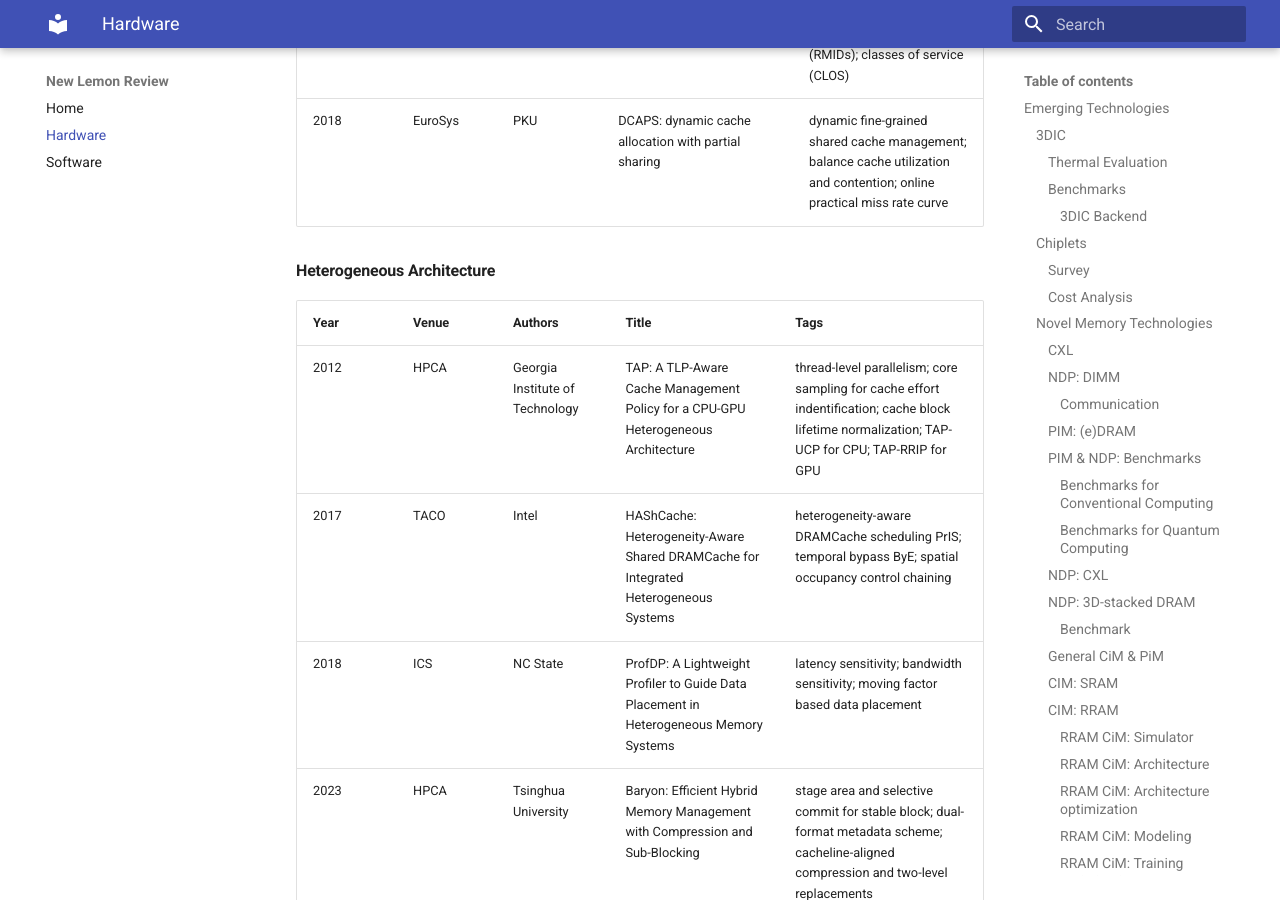
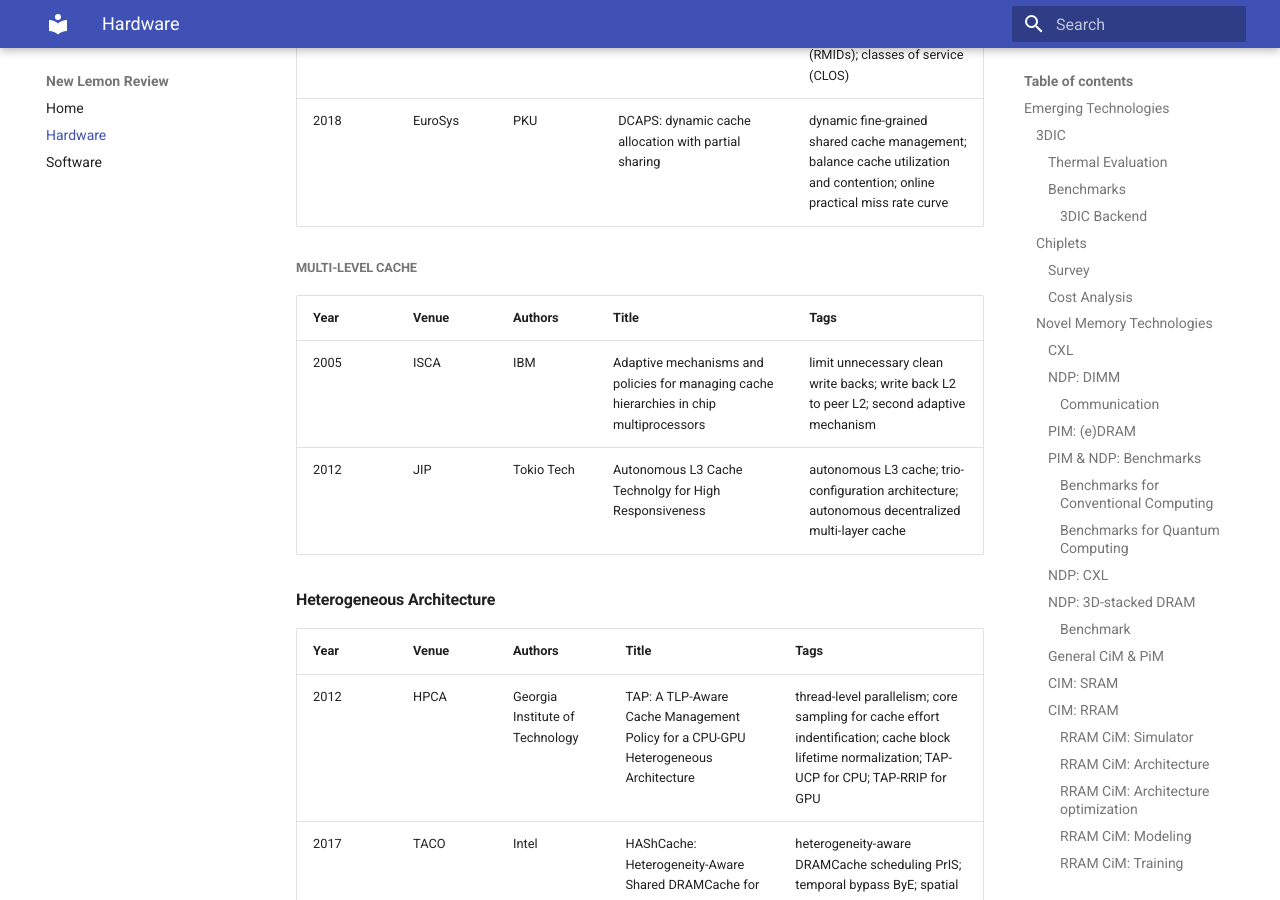
Before and after one commit to pku-lemonade/review, an MkDocs documentation site: the page built from docs/Hardware.md, in a window 1280 px wide and 900 px high, scrolled down 20571 px. Built offline with MkDocs 1.6.1 and Material for MkDocs 9.7.7, drawn with Linux system fonts in a browser that asks for light colours.

Commit message:
Add MoE & Other papers (#38)

```diff
--- a/docs/Hardware.md
+++ b/docs/Hardware.md
@@ -316,6 +316,13 @@ Refer to [Storage Systems](Software.md/#storage-systems).
 | 2016 | HPCA | Intel | Cache QoS: From concept to reality in the Intel® Xeon® processor E5-2600 v3 product family | cache monitoring technology; cache allocation technology; resource monitoring IDs (RMIDs); classes of service (CLOS) |
 | 2018 | EuroSys | PKU | DCAPS: dynamic cache allocation with partial sharing | dynamic fine-grained shared cache management; balance cache utilization and contention; online practical miss rate curve |
 
+##### Multi-Level Cache
+
+| Year | Venue | Authors | Title | Tags |
+|-|-|-|-|-|
+| 2005 | ISCA | IBM | Adaptive mechanisms and policies for managing cache hierarchies in chip multiprocessors | limit unnecessary clean write backs; write back L2 to peer L2; second adaptive mechanism |
+| 2012 | JIP | Tokio Tech | Autonomous L3 Cache Technolgy for High Responsiveness | autonomous L3 cache; trio-configuration architecture; autonomous decentralized multi-layer cache |
+
 #### Heterogeneous Architecture
 | Year | Venue | Authors | Title | Tags |
 |-|-|-|-|-|
```
Also changed, not shown: docs/Software.md (+8 -0 lines).
